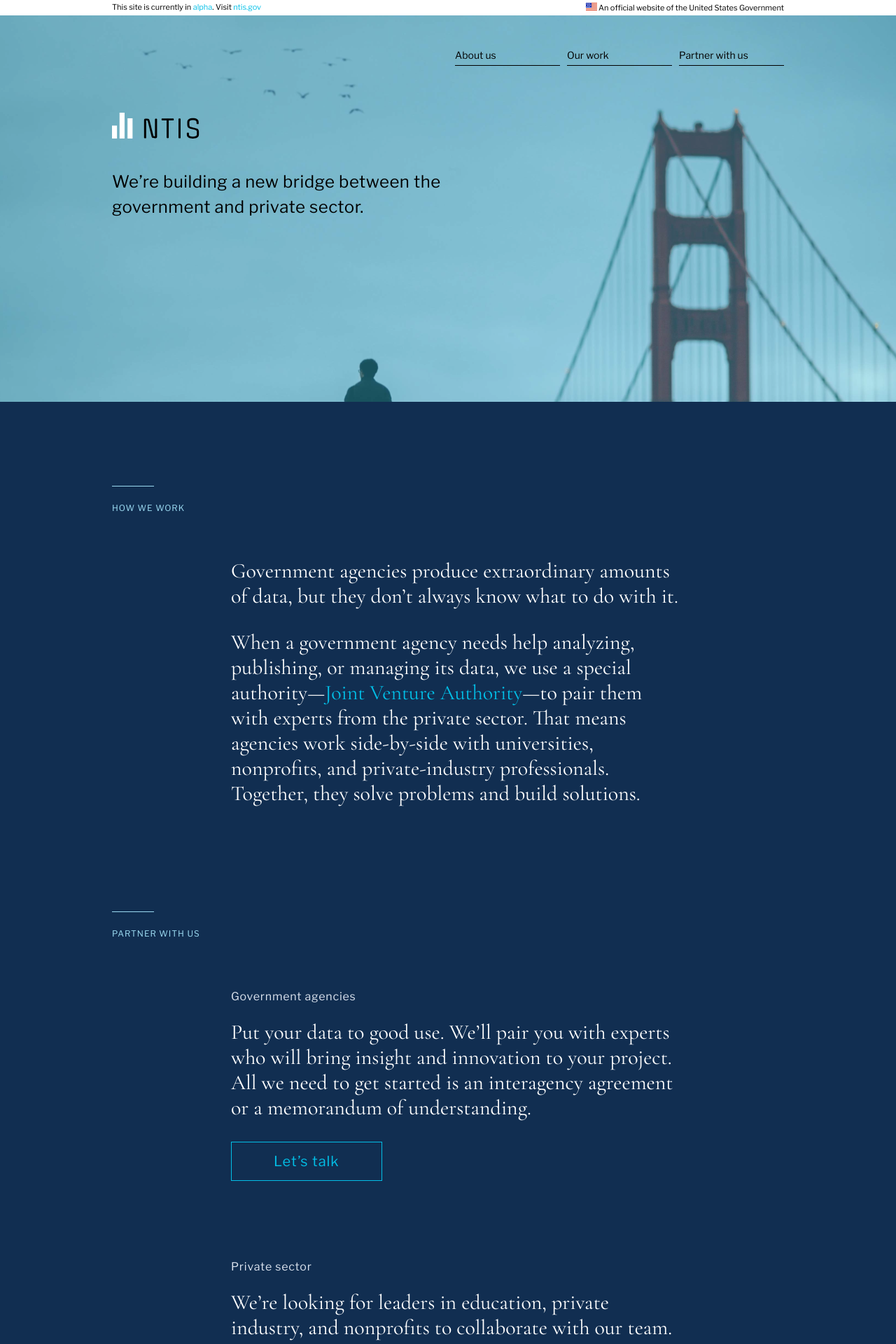
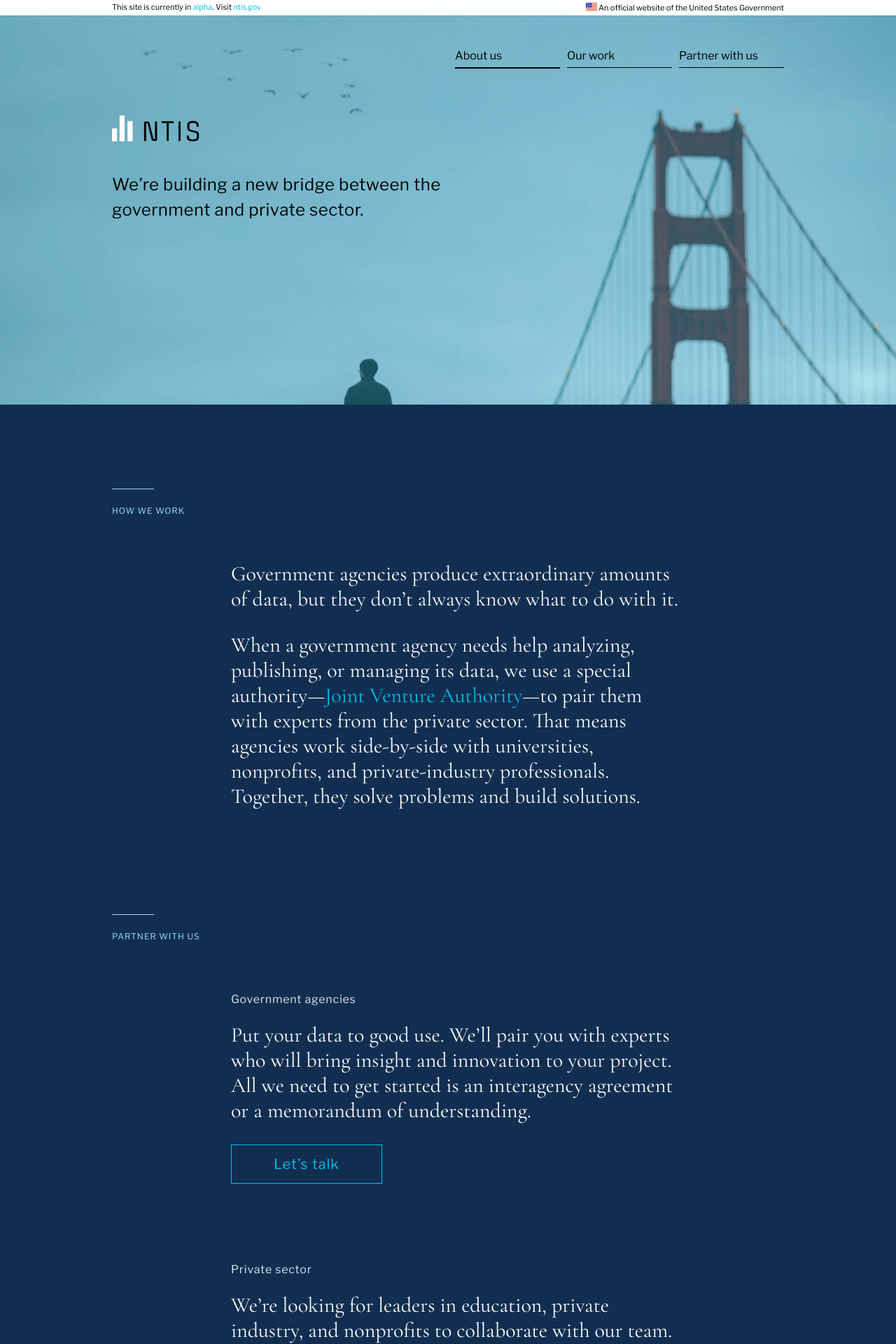
Before and after one commit to 18F/ntis-gov, a Jekyll site: the page index.html, which Jekyll copies as it is, in a window 1280 px wide. Shown: the top 1920 px of the page at 70% size. Built offline with Jekyll 4.4.1, drawn with Linux system fonts in a browser that asks for light colours.

Commit message:
refactored nav

```diff
--- a/css/main.scss
+++ b/css/main.scss
@@ -106,7 +106,10 @@
   background-size: cover;
 }
 #about-us, #our-work, #partner {
-  background: url(../images/mountain-bg.jpg) no-repeat center -600px fixed;
+  // background: url(../images/mountain-bg.jpg) no-repeat center -600px fixed;
+  background: url(../images/bridge-bg.jpg) no-repeat fixed;
+  background-size: cover;
+
 }
 .container-fluid {
   width: 100%;
@@ -162,68 +165,104 @@
 /* ------------------------------
 Navigation
 --------------------------------*/
-#homepage .hero nav ul {
-  margin: 0 0 0 480px;
-  list-style: none;
+nav ul {
+  max-width: 960px;
+  margin: 0 auto;
+  list-style-type: none;
+  padding: 0;
   display: flex;
   flex-direction: row;
-  padding: 0;
-  font-size: 14px;
   box-sizing: border-box;
-  padding-right: 10px;
 }
-#homepage .hero nav ul li {
+nav ul li {
   display: flex;
+  width: 150px;
+  margin-left: 10px;
 }
-#homepage .hero nav ul li a {
+nav ul li a {
   width: 150px;
-  text-decoration: none;
-  padding: 10px 0 6px;
-  margin-left: 10px;
+  height: 20px;
   color: #000;
-  display: block;
   align-items: stretch;
   border-bottom: 1px solid #000;
+  display: block;
+  padding: 10px 0 6px;
 }
-header.sub-page {
-  width: 960px;
-  margin: -2px auto 0 auto;
-  flex-direction: row;
-  font-size: 14px;
-  padding-left: 0;
-  box-sizing: border-box;
-}
-header.sub-page nav {
-  display: flex;
-  align-items: stretch;
-}
-header.sub-page nav a {
-  text-decoration: none;
-  padding-top: 12px;
-  padding-bottom: 6px;
-  margin: 0 0 0 10px;
-  color: #000;
-  // flex-grow: 1;
-  min-width: 150px;
-  max-height: 24px;
-  display: block;
-  border-bottom: 1px solid #000;
-}
-header.sub-page nav a:first-child {
-  flex-grow: 2;
-  border-bottom: none;
-  padding-top: 0;
-  padding-bottom: 30px;
-}
-#homepage .hero nav ul li a:hover, header.sub-page nav a:hover {
+nav ul li a:hover {
   border-bottom: 1px solid #fff;
 }
-header.sub-page nav a.active {
+nav ul li a.active {
   border-bottom: 2px solid #000;
 }
-header.sub-page nav a:first-child:hover {
-  border: none;
+nav ul li:first-child {
+  flex-grow: 2;
+  margin-left: 0;
 }
+nav ul li:first-child a {
+  border-bottom: none;
+}
+
+// #homepage .hero nav ul {
+//   margin: 0 0 0 480px;
+//   list-style: none;
+//   display: flex;
+//   flex-direction: row;
+//   padding: 0;
+//   font-size: 14px;
+//   box-sizing: border-box;
+//   padding-right: 10px;
+// }
+// #homepage .hero nav ul li {
+//   display: flex;
+// }
+// #homepage .hero nav ul li a {
+//   width: 150px;
+//   text-decoration: none;
+//   padding: 10px 0 6px;
+//   margin-left: 10px;
+//   color: #000;
+//   display: block;
+//   align-items: stretch;
+//   border-bottom: 1px solid #000;
+// }
+// header.sub-page {
+//   width: 960px;
+//   margin: -2px auto 0 auto;
+//   flex-direction: row;
+//   font-size: 14px;
+//   padding-left: 0;
+//   box-sizing: border-box;
+// }
+// header.sub-page nav {
+//   display: flex;
+//   align-items: stretch;
+// }
+// header.sub-page nav a {
+//   text-decoration: none;
+//   padding-top: 12px;
+//   padding-bottom: 6px;
+//   margin: 0 0 0 10px;
+//   color: #000;
+//   min-width: 150px;
+//   max-height: 24px;
+//   display: block;
+//   border-bottom: 1px solid #000;
+// }
+// header.sub-page nav a:first-child {
+//   flex-grow: 2;
+//   border-bottom: none;
+//   padding-top: 0;
+//   padding-bottom: 30px;
+// }
+// #homepage .hero nav ul li a:hover, header.sub-page nav a:hover {
+//   border-bottom: 1px solid #fff;
+// }
+// header.sub-page nav a.active {
+//   border-bottom: 2px solid #000;
+// }
+// header.sub-page nav a:first-child:hover {
+//   border: none;
+// }
 /* ------------------------------
 Typography
 --------------------------------*/
--- a/index.html
+++ b/index.html
@@ -23,7 +23,7 @@
   </div>
 
   <div class="container-fluid hero">
-    <nav>
+    <!-- <nav>
       <ul>
         <li>
           <a href="about_us/index.html">About us</a>
@@ -35,7 +35,24 @@
           <a href="partner/index.html">Partner with us</a>
         </li>
       </ul>
+    </nav> -->
+    <nav>
+      <ul>
+        <li>
+          <!-- <a href="/index.html"><img src="/images/ntis-logo-2c.svg" alt="NTIS logo"></a> -->
+        </li>
+        <li>
+          <a href="about_us/index.html" class="active">About us</a>
+        </li>
+        <li>
+          <a href="our_work/index.html">Our work</a>
+        </li>
+        <li>
+          <a href="partner/index.html">Partner with us</a>
+        </li>
+      </ul>
     </nav>
+
     <header>
       <h1>
         <img src="images/ntis-logo.svg" alt="NTIS logo">
```
Also changed, not shown: _includes/nav-about-us.html (+15 -4 lines), _includes/nav-our-work.html (+17 -1 lines), _includes/nav-partner.html (+14 -4 lines), images/ntis-logo-2c.svg.
